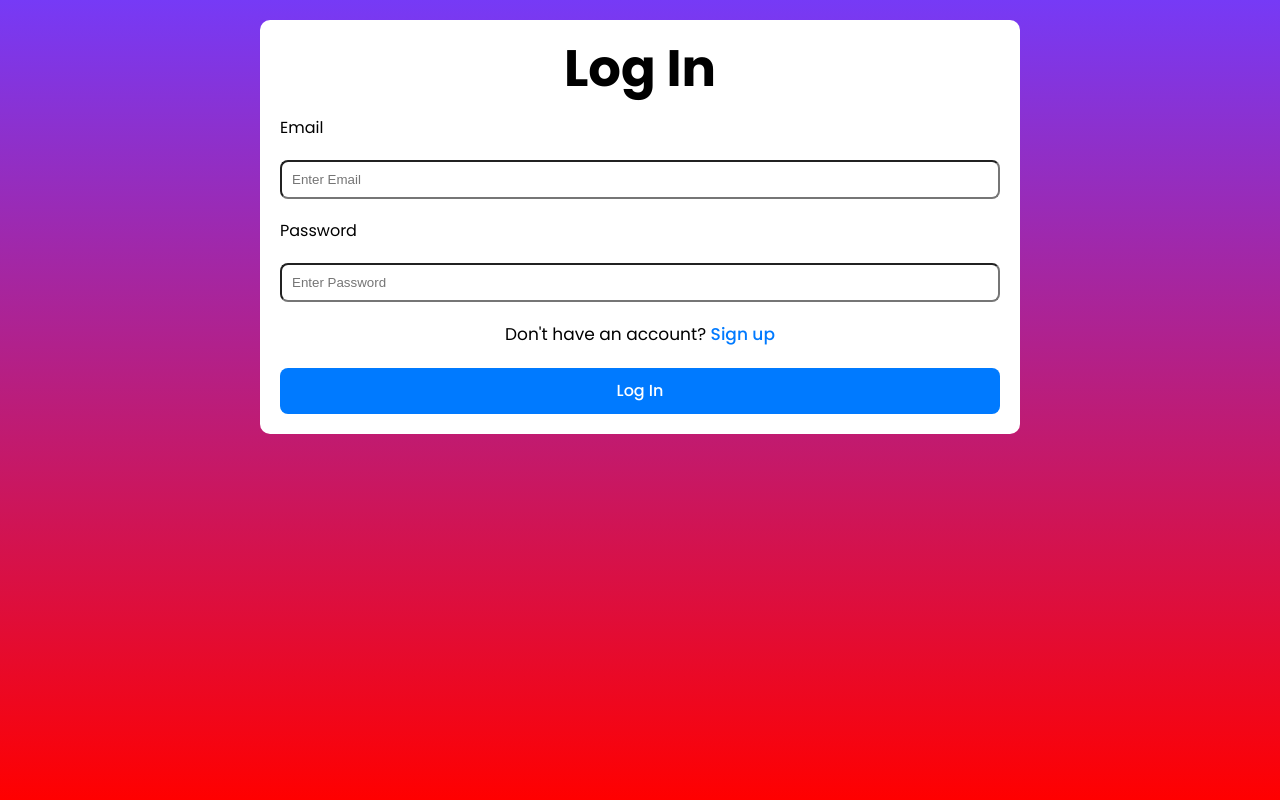
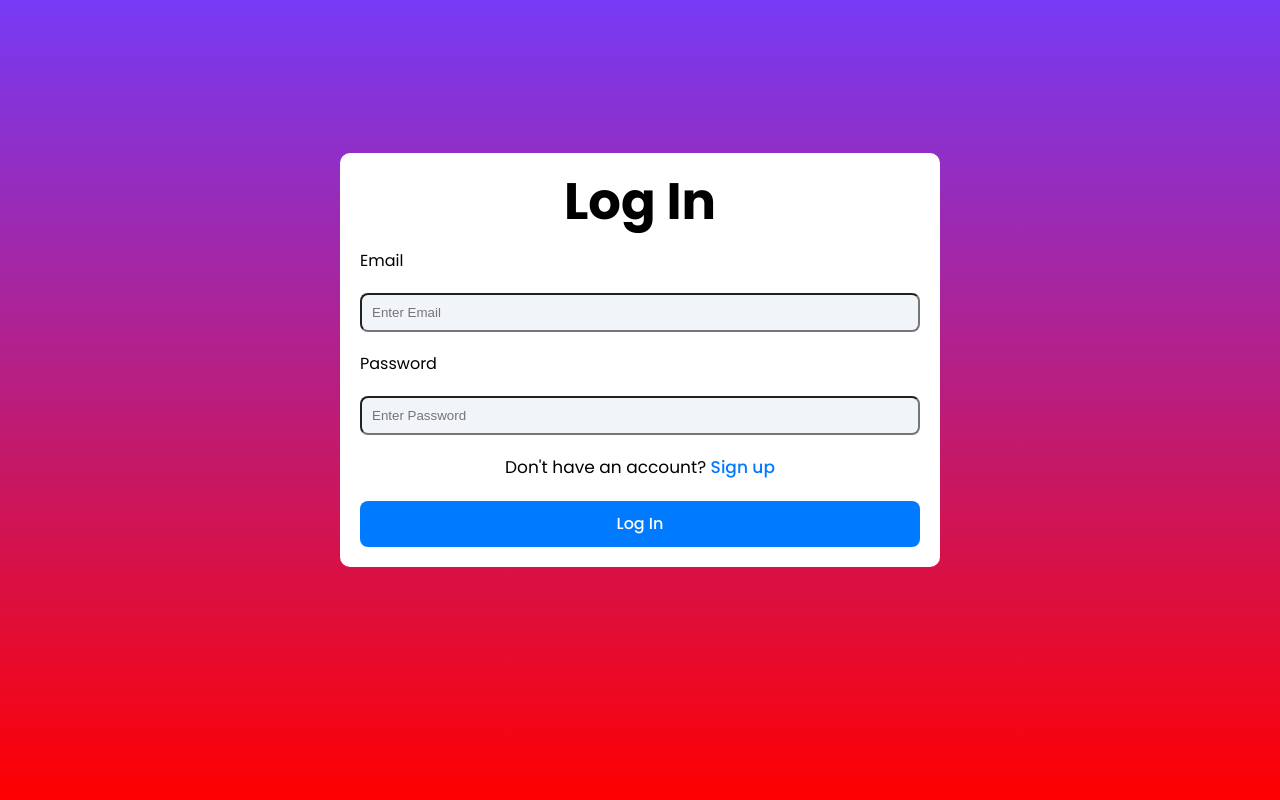
Before and after one commit to thurgoodj34xr/cupid-code-demo, a React (Vite) app in the folder client/: page /#/ in a window 1280 px wide. Built offline with nearby package versions, Linux system fonts and the light colour scheme.

Commit message:
updated css

```diff
--- a/client/src/componets/inputs/inputs.module.css
+++ b/client/src/componets/inputs/inputs.module.css
@@ -8,4 +8,5 @@
 .inputV input {
     padding: 10px;
     border-radius: 8px;
+    background-color: rgb(241, 244, 248);
 }
--- a/client/src/pages/signIn/sign_in.module.css
+++ b/client/src/pages/signIn/sign_in.module.css
@@ -8,4 +8,9 @@
     box-sizing: border-box;
     background-color: white;
     border-radius: 10px;
+    position: absolute;
+    width: 90vw;
+    max-width: 600px;
+    top: 45%;
+    transform: translateY(-50%);
 }
--- a/client/src/pages/signUp/sign_up.module.css
+++ b/client/src/pages/signUp/sign_up.module.css
@@ -8,6 +8,11 @@
     box-sizing: border-box;
     background-color: white;
     border-radius: 10px;
+    position: absolute;
+    width: 90vw;
+    max-width: 600px;
+    top: 45%;
+    transform: translateY(-50%);
 }
 
 .container label {
```
